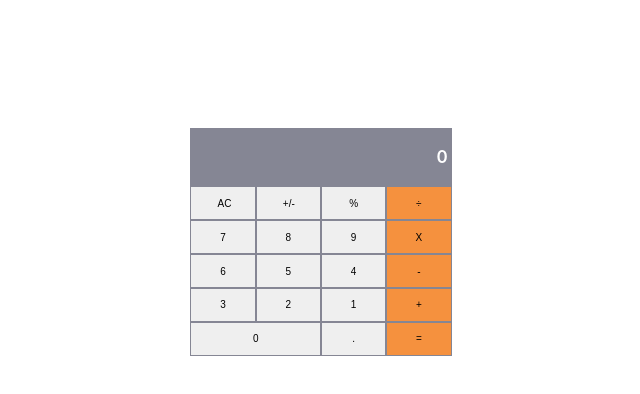
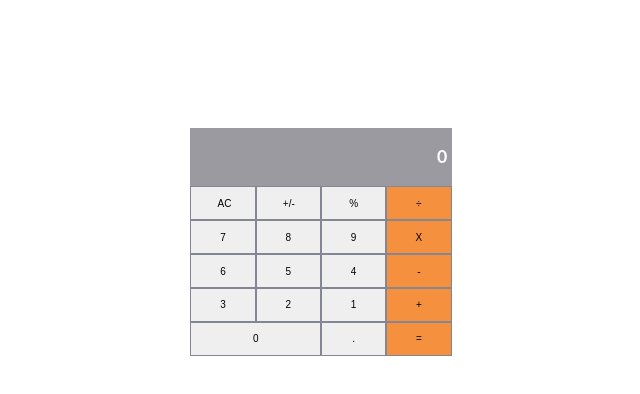
Before and after one commit to RaphDasilva/math-magicians, a React (Create React App) app: page / in a window 1280 px wide. Shown: the top 394 px of the page, without its empty margins (319-959 px from the left). Built offline with nearby package versions, Linux system fonts and the light colour scheme.

Commit message:
Update App.css

```diff
--- a/src/App.css
+++ b/src/App.css
@@ -19,7 +19,7 @@
   width: 68%;
   padding: 5% 1%;
   color: white;
-  background-color: #858694;
+  background-color: #9a9aa0;
   outline: none;
   border: none;
   font-weight: 600;
```
